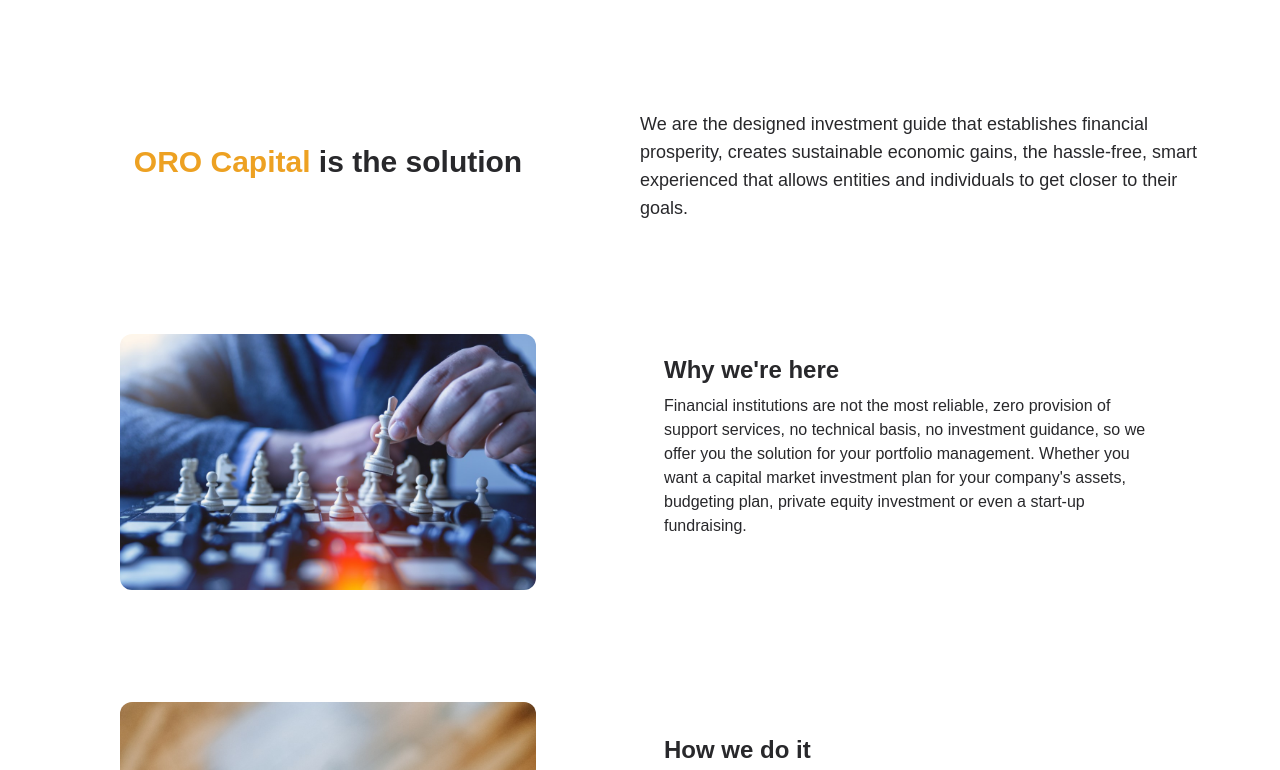
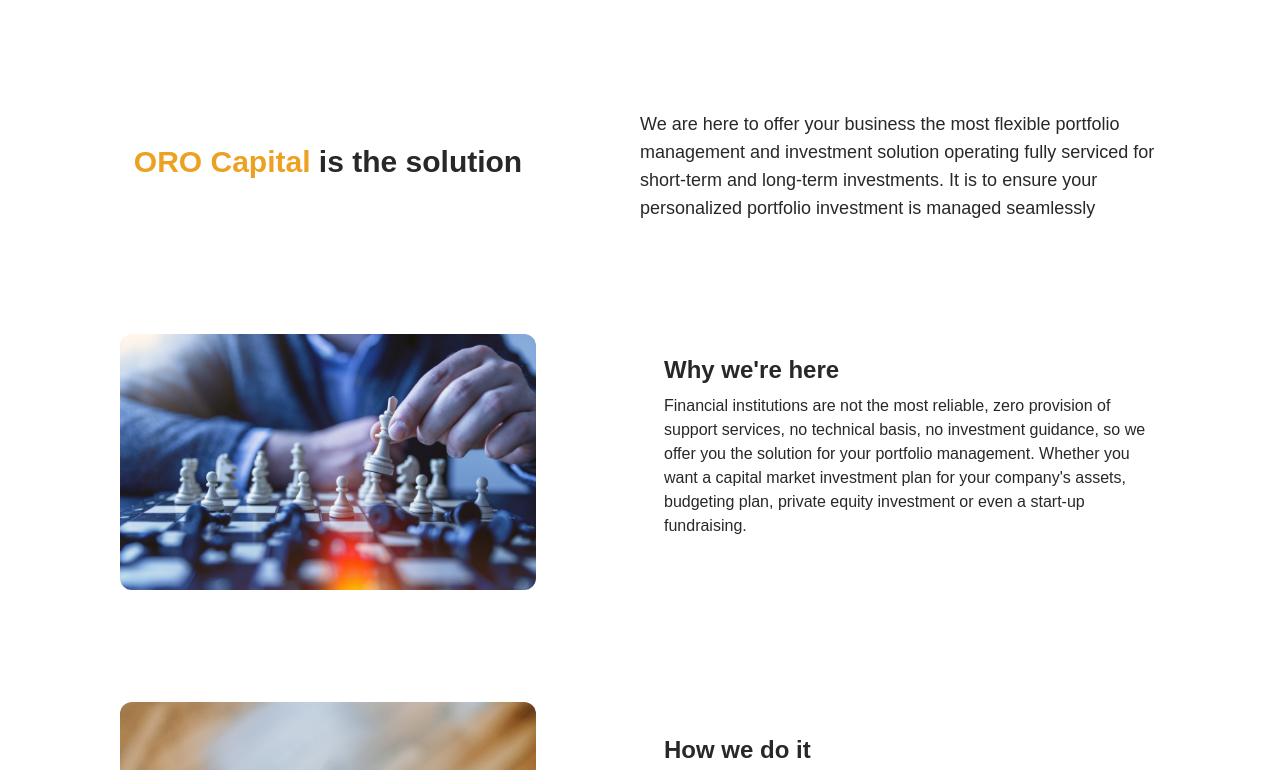
Before and after one commit to PTS-Holdings/oro-capital.com, a Next.js app: page / in a window 1280 px wide. Shown: the part 1659-2429 px from the top of the page. Built offline with nearby package versions, Linux system fonts and the light colour scheme.

Commit message:
update text content

```diff
--- a/components/homePage/InfoGrid.js
+++ b/components/homePage/InfoGrid.js
@@ -89,10 +89,11 @@
 				</div>
 				<div className={`text-lg md:w-1/2 md:pr-16`}>
 					<p>
-						We are the designed investment guide that establishes
-						financial prosperity, creates sustainable economic
-						gains, the hassle-free, smart experienced that allows
-						entities and individuals to get closer to their goals.
+						We are here to offer your business the most flexible
+						portfolio management and investment solution operating
+						fully serviced for short-term and long-term investments.
+						It is to ensure your personalized portfolio investment
+						is managed seamlessly
 					</p>
 				</div>
 			</div>
```
